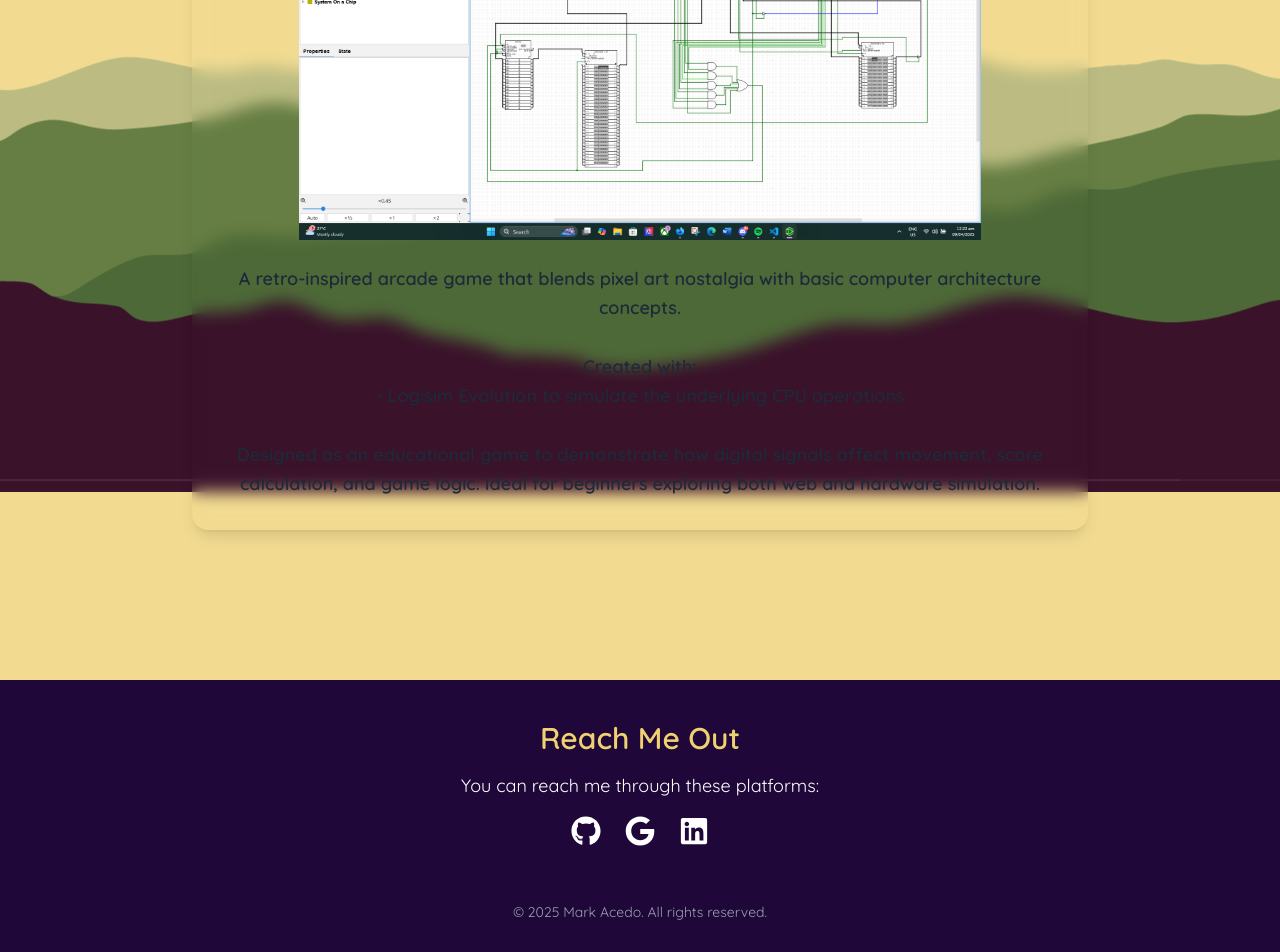
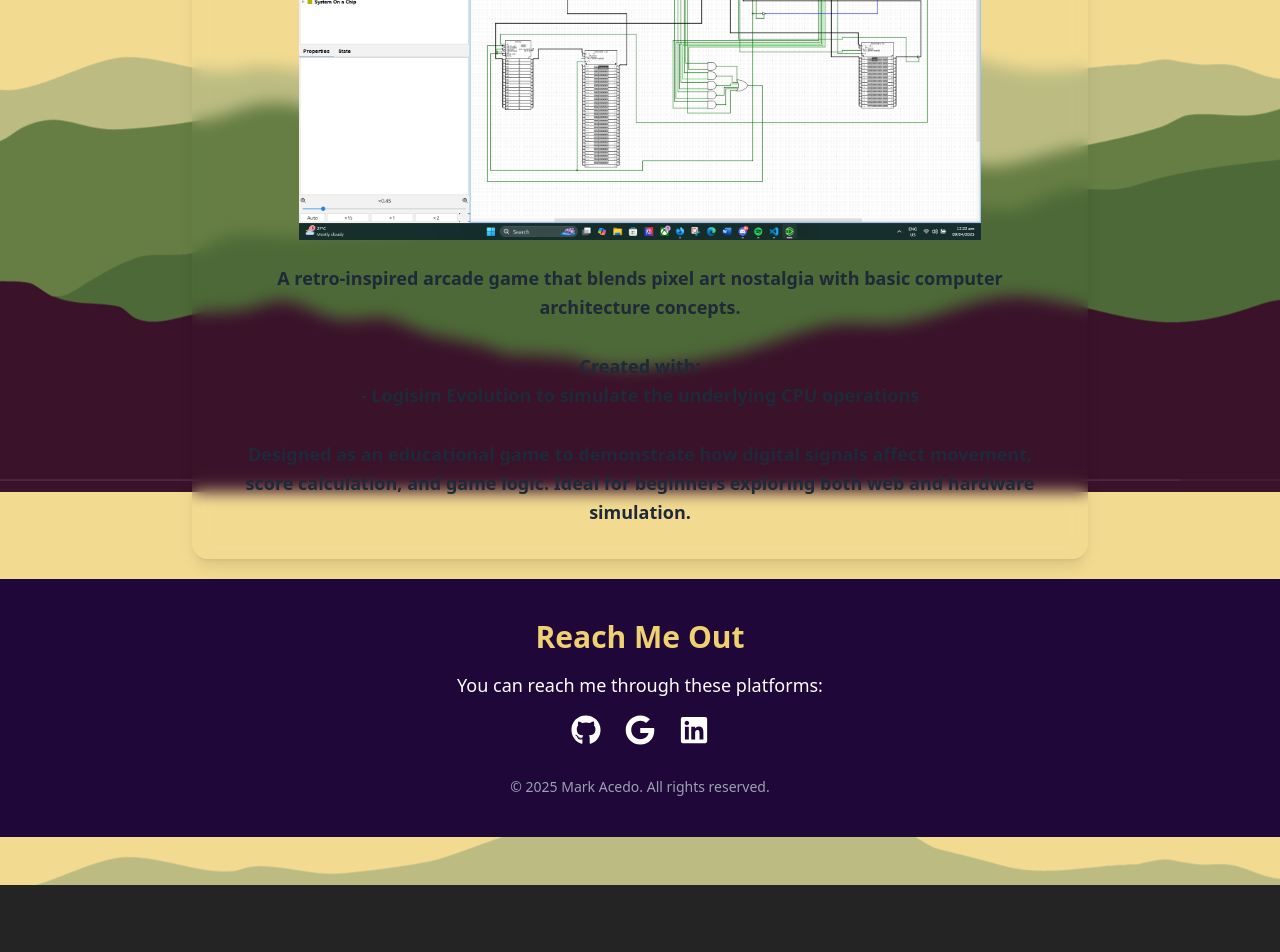
Before and after one commit to mawrk19/portfolio, a React (Vite) app: page /blog/16bit in a window 1280 px wide. Shown: the part 308-1260 px from the top of the page. After the commit the page ends 1193 px from the top, so only its background shows below. Built offline with nearby package versions, Linux system fonts and the light colour scheme.

Commit message:
fixed footer

```diff
--- a/src/Footer.tsx
+++ b/src/Footer.tsx
@@ -2,7 +2,7 @@ import { FaGithub, FaLinkedin, FaGoogle } from "react-icons/fa";
 
 function Footer() {
   return (
-    <footer className="relative w-[120%] bottom-[-50px] bg-[#1f0739] text-white py-10 font-primary z-10 mt-20">
+    <footer className="relative p-2 mb-2 w-[100%] bg-[#1f0739] text-white py-10 font-primary z-999">
       <div className="max-w-6xl mx-auto px-6 flex flex-col md:flex-row justify-center items-start gap-10">
 
         {/* Social Links Section */}
@@ -40,7 +40,7 @@ function Footer() {
       </div>
 
       {/* Footer Bottom Text */}
-      <div className="mt-8 text-center text-sm text-gray-400">
+      <div className="mt-2 text-center text-sm text-gray-400">
         © {new Date().getFullYear()} Mark Acedo. All rights reserved.
       </div>
     </footer>
--- a/src/Projects.tsx
+++ b/src/Projects.tsx
@@ -5,7 +5,6 @@ import sage from "./assets/sage.png";
 import sis from "./assets/sis.png";
 import cpu from "./assets/cpu.png";
 import bit from "./assets/16bit.png";
-import Footer from "./Footer";
 
 function Projects() {
   const projectData = [
@@ -71,14 +70,8 @@ function Projects() {
           />
         ))}
       </div>
-
-
-
-<Footer  />
     </section>
-
   );
-<Footer />
 }
 
 export default Projects;
--- a/src/components/Parallax.tsx
+++ b/src/components/Parallax.tsx
@@ -6,6 +6,7 @@ import mawrk from '../assets/logo.png';
 import About from '../About';
 import Projects from '../Projects';
 import { IoIosArrowDown } from "react-icons/io";
+import Footer from '../Footer';
 
 function ParallaxComponent() {
   const scrollToTop = () => {
@@ -104,18 +105,12 @@ function ParallaxComponent() {
 
         <ParallaxLayer
           offset={4.6}
-          speed={0.2}
-          style={{
-            zIndex: 12,
-            display: 'flex',
-            alignItems: 'flex-end',
-            justifyContent: 'center',
-            paddingBottom: '40px',
-          }}
         >
-          <div id="footer" className="w-full absolute bottom-0">
-            {/* <Footer /> */}
-          </div>
+
+        <>
+        <Footer />
+        </>
+
         </ParallaxLayer>
 
         {/* Enhanced decorative layers */}
--- a/src/index.css
+++ b/src/index.css
@@ -1,15 +1,8 @@
 @import "tailwindcss";
 
-@theme {
-  --font-primary: 'Quicksand', sans-serif;
-}
-
-@theme {
-  --font-header: 'Quicksand', sans-serif;
-}
-
 body {
-  @apply m-5; /* Or use p-5 for padding */
+  overflow-x: hidden; /* Prevent horizontal scrollbar */
+  overflow-y: auto;   /* Prevent multiple vertical scrollbars */
 }
 
 :root {
```
